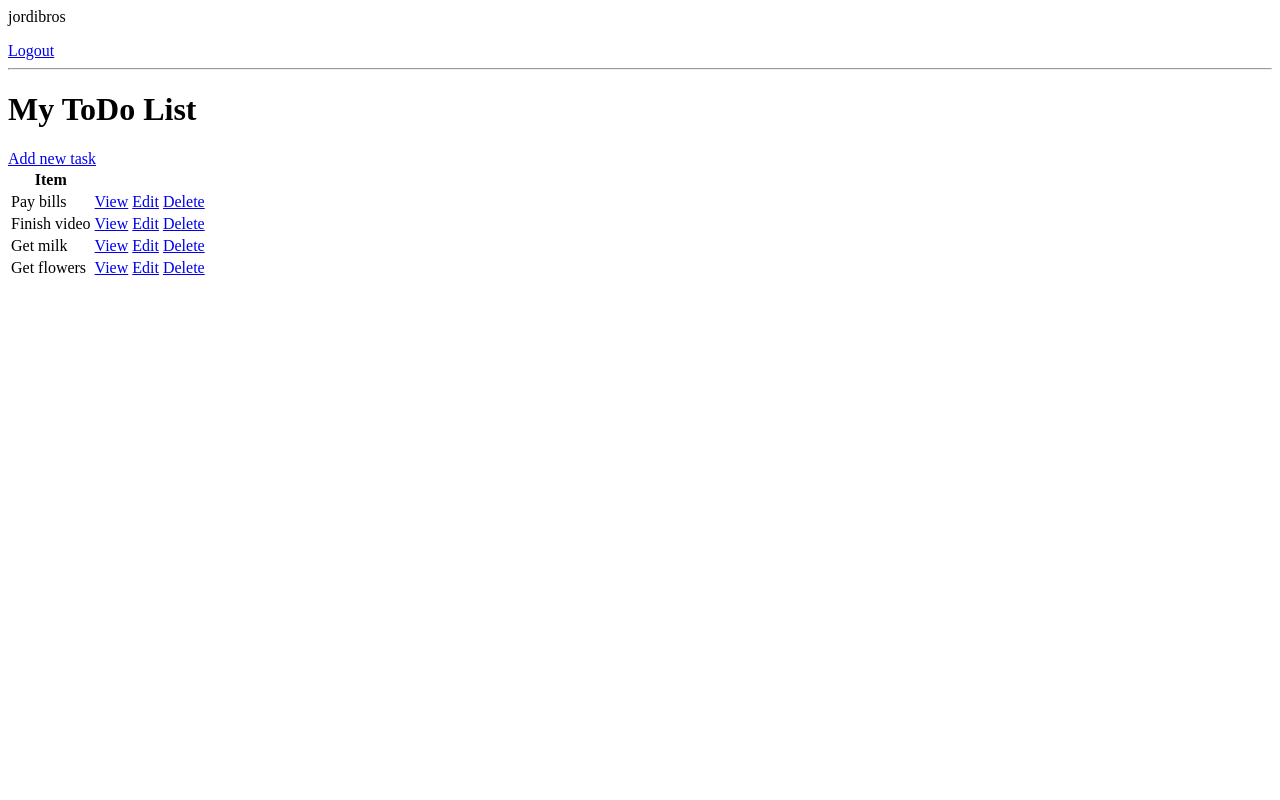
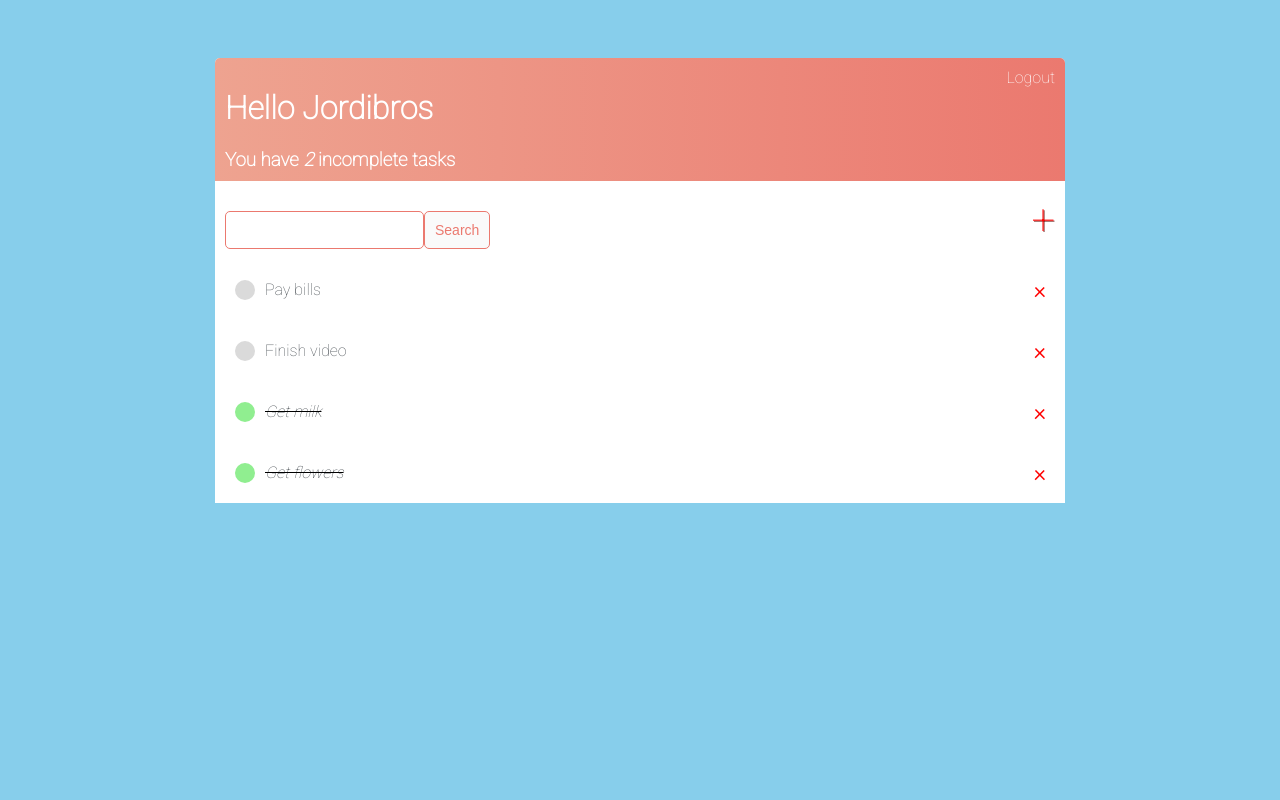
Before and after one commit to jbros17a/tasks-app, a Django app: page / in a window 1280 px wide. Run offline with Django 3.2, Linux system fonts and the light colour scheme; a user stored in the database is signed in; data comes from the database, SQL or seed files in the repository; both versions use the stored data as it was after the commit.

Commit message:
static, css styles added

```diff
--- a/task_app/src/views.py
+++ b/task_app/src/views.py
@@ -6,7 +6,7 @@ from django.contrib.auth.mixins import LoginRequiredMixin
 
 from .models import Task
 
-class TaskList(ListView):
+class TaskList(LoginRequiredMixin, ListView):
     model = Task
     template_name = 'task_list.html'
     context_object_name = 'tasks'
@@ -14,6 +14,11 @@ class TaskList(ListView):
     def get_context_data(self, **kwargs):
         context = super().get_context_data(**kwargs)
         context['tasks'] = context['tasks'].filter(user=self.request.user)
+        context['count'] = context['tasks'].filter(is_completed=False).count()
+        search_input = self.request.GET.get('search-form') or ''
+        if search_input:
+            context['tasks'] = context['tasks'].filter(title__icontains=search_input)
+        context['search_input'] = search_input
         return context
 
 
--- /dev/null
+++ b/task_app/static/css/styles.css
@@ -0,0 +1,111 @@
+body{
+    background-color:skyblue;
+    font-family: 'Roboto', sans-serif;
+    padding-top: 50px
+}
+
+.container {
+    max-width:850px;
+    margin: auto;
+    background-color:white;
+    border-radius: 5px 5px 0 0 ;
+}
+
+.header-bar {
+    display: flex;
+    justify-content: space-between;
+    color:white;
+    padding: 10px;
+    border-radius: 5px 5px 0 0;
+    background: linear-gradient(90deg, #EEA390 0%, #EB796F 100%);
+}
+
+.header-bar a {
+    color:white;
+    text-decoration: none;
+}
+
+.task-wrapper {
+    display: flex;
+    align-items: center;
+    justify-content: space-between;
+    padding: 20px;
+    background-color: white;
+    border-top: 1px solid white;
+}
+
+.task-title {
+    display: flex;
+}
+
+.task-title a {
+    text-decoration: none;
+    color: #4b5156;
+    margin-left: 10px;
+}
+
+.task-completed-icon {
+    height: 20px;
+    width: 20px;
+    background-color: lightgreen;
+    border-radius: 50%;
+}
+
+.task-incomplete-icon {
+    height: 20px;
+    width: 20px;
+    background-color: rgb(218, 218, 218);
+    border-radius: 50%;
+}
+
+.delete-link {
+    text-decoration: none;
+    font-weight: 900;
+    color: red;
+    font-size: 22px;
+    line-height: 0;
+}
+
+#search-add-wrapper {
+    display: flex;
+    justify-content: space-between;
+    align-items: center;
+    padding:10px;
+}
+
+#add-task {
+    color: red;
+    text-decoration: none;
+    font-size: 42px;
+    text-shadow: 1px 1px #81413b;
+}
+
+input[type=text],
+input[type=password],
+input[type=email],
+textarea {
+    border: 1px solid #EB796F;
+    border-radius: 5px;
+    padding: 10px;
+    width: 90%;
+}
+
+label {
+    padding-top: 10px !important;
+    display: block;
+}
+
+.button {
+    border: 1px solid #EB796F;
+    background-color: #FAFAFA;
+    color: #EB796F;
+    padding: 10px;
+    font-size: 14px;
+    border-radius: 5px;
+    cursor: pointer;
+    text-decoration: none;
+}
+
+.card-body {
+    padding:20px;
+}
--- a/task_app/task_app/settings.py
+++ b/task_app/task_app/settings.py
@@ -113,6 +113,10 @@ LOGIN_URL = 'accounts:login'
 
 STATIC_URL = '/static/'
 
+STATICFILES_DIRS = [
+    BASE_DIR / "static",
+]
+
 # Default primary key field type
 # https://docs.djangoproject.com/en/3.2/ref/settings/#default-auto-field
 
--- /dev/null
+++ b/task_app/templates/base.html
@@ -0,0 +1,23 @@
+{% load static %}
+
+<!DOCTYPE html>
+<html lang="en">
+<head>
+    <meta charset="UTF-8">
+    <meta http-equiv="X-UA-Compatible" content="IE=edge">
+    <meta name="viewport" content="width=device-width, initial-scale=1.0">
+    <title>To Do List</title>
+    <link rel="preconnect" href="https://fonts.googleapis.com">
+    <link rel="preconnect" href="https://fonts.gstatic.com" crossorigin>
+    <link href="https://fonts.googleapis.com/css2?family=Roboto:wght@100&display=swap" rel="stylesheet">
+    <link rel="stylesheet" href="{% static 'css/styles.css' %}">
+</head>
+<body>
+    <div class="container">
+
+        {% block content %}
+        {% endblock content %}
+
+    </div>
+</body>
+</html>
--- a/task_app/templates/task_list.html
+++ b/task_app/templates/task_list.html
@@ -1,24 +1,45 @@
-{% if request.user.is_authenticated %}
-    <p>{{request.user}}</p>
+{% extends 'base.html' %}
+
+{% block content %}
+
+<div class="header-bar">
+    <div>
+        <h1>Hello {{request.user|title}}</h1>
+        <h3 style="margin:0">You have <i>{{count}}</i> incomplete task{{ count|pluralize:"s"}}</h3>
+    </div>
+    {% if request.user.is_authenticated %}
     <a href="{% url 'accounts:logout' %}">Logout</a>
-{% else %}
+    {% else %}
     <a href="{% url 'accounts:login' %}">Login</a>
-{% endif %}
-<hr>
-<h1>My ToDo List</h1>
-<a href="{% url 'tasks:create' %}">Add new task</a>
-<table>
-    <tr>
-        <th>Item</th>
-    </tr>
+    {% endif %}
+</div>
+
+<div id="search-add-wrapper">
+    <form method="GET" style="margin-top:20px;display:flex;">
+        <input type="text" name="search-form" value="{{search_input}}">
+        <input type="submit" class="button" value="Search">
+    </form>
+    <a id="add-task" href="{% url 'tasks:create' %}">&#x2b;</a>
+</div>
+
+<div class="task-items-wrapper">
     {% for task in tasks %}
-    <tr>
-        <td>{{ task.title }}</td>
-        <td><a href="{% url 'tasks:task' task.id %}">View</a></td>
-        <td><a href="{% url 'tasks:update' task.id %}">Edit</a></td>
-        <td><a href="{% url 'tasks:delete' task.id %}">Delete</a></td>
-    </tr>
-    {% empty %}
-        <h4>There are no tasks. Please add new tasks.</h4>
+        <div class="task-wrapper">
+            {% if task.is_completed %}
+            <div class="task-title">
+                <div class="task-completed-icon"></div>
+                <i><s><a href="{% url 'tasks:update' task.id %}">{{task}}</a></s></i>
+            </div>
+            <a class="delete-link" href="{% url 'tasks:delete' task.id %}">&#215;</a>
+            {% else %}
+            <div class="task-title">
+                <div class="task-incomplete-icon"></div>
+                <a href="{% url 'tasks:update' task.id %}">{{task}}</a>
+            </div>
+            <a class="delete-link" href="{% url 'tasks:delete' task.id %}">&#215;</a>
+            {% endif %}
+        </div>
+        {% empty %}
+        <h3>No items in list</h3>
     {% endfor %}
-</table>
+{% endblock content %}
```
Also changed, not shown: task_app/accounts/views.py (+9 -3 lines), task_app/templates/login.html (+11 -3 lines), task_app/templates/register.html (+10 -4 lines), task_app/templates/task_delete_confirm.html (+11 -2 lines), task_app/templates/task_form.html (+17 -7 lines), task_app/db.sqlite3.
